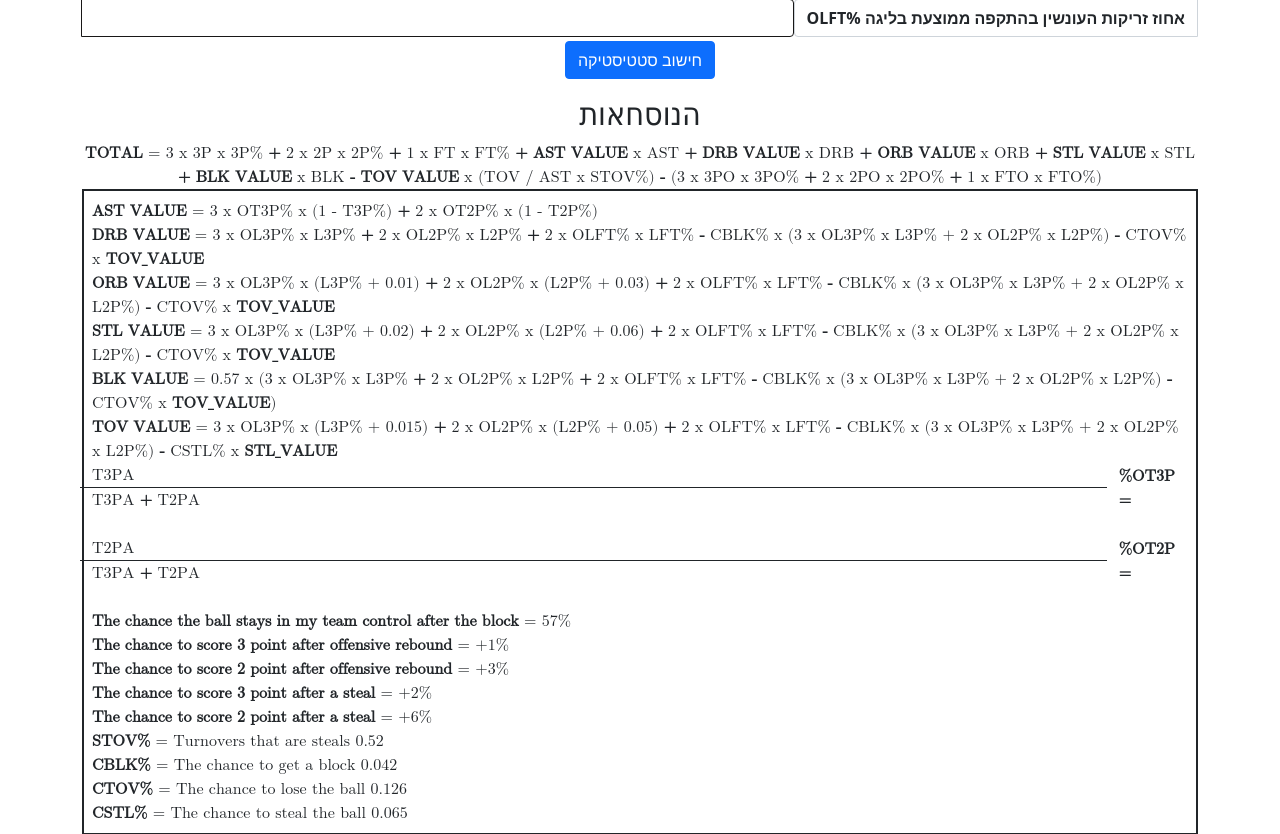
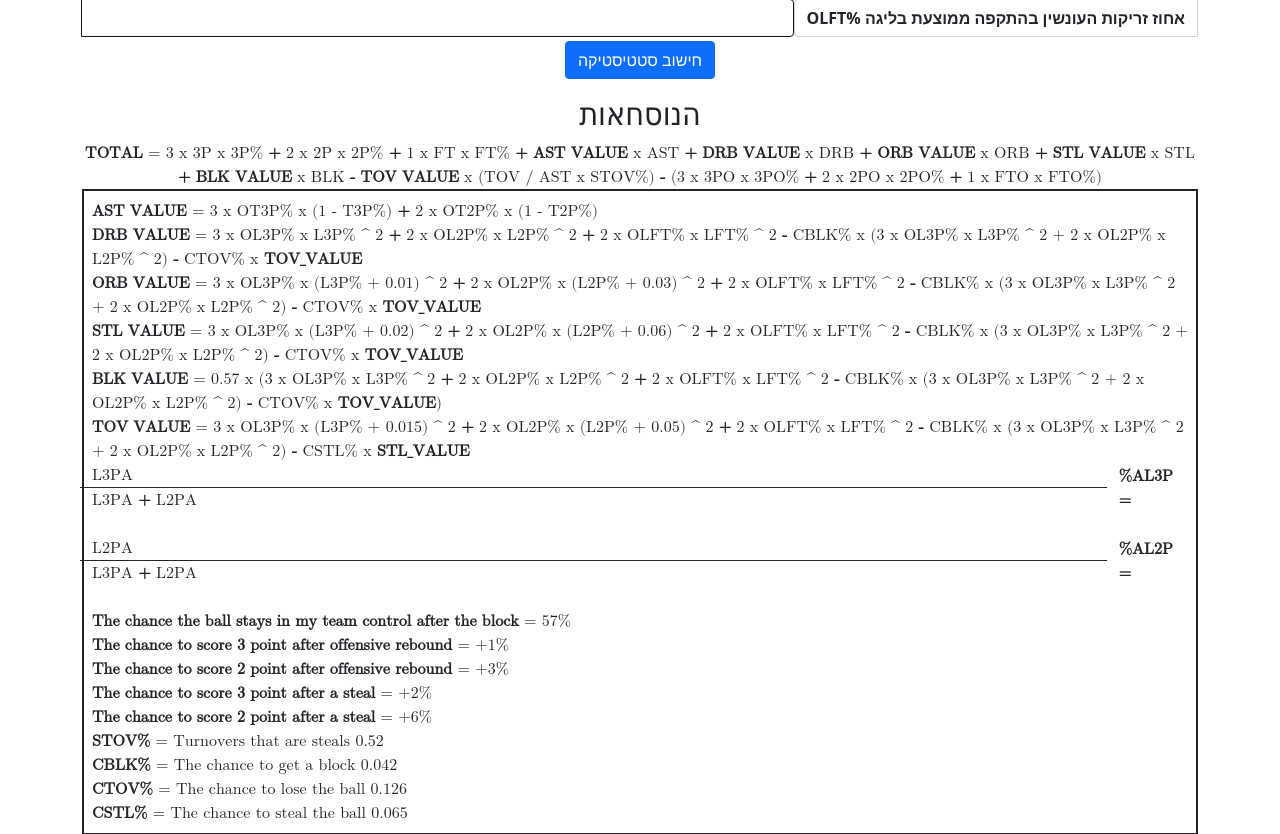
Before and after one commit to d4nieldev/basketball-stats, a Flask app: template templates/basketball_stats.html in a window 1280 px wide. Shown: the part 917-1751 px from the top of the page. Run offline with Flask 2, Linux system fonts and the light colour scheme; the template is opened without the code that fills it, so the values that code supplies are empty.

Commit message:
interface changes

```diff
--- a/templates/basketball_stats.html
+++ b/templates/basketball_stats.html
@@ -184,40 +184,40 @@
                     <div class="border border-2 border-dark mb-3 text-start p-2">
                         <b>AST VALUE</b> = 3 x OT3P% x (1 - T3P%) <b>+</b> 2 x OT2P% x (1 - T2P%)
                         <br>
-                        <b>DRB VALUE</b> = 3 x OL3P% x L3P% <b>+</b> 2 x OL2P% x L2P% <b>+</b> 2 x OLFT% x LFT% <b>-</b> CBLK% x (3 x OL3P% x L3P% + 2 x OL2P% x L2P%) <b>-</b> CTOV% x <b>TOV_VALUE</b>
+                        <b>DRB VALUE</b> = 3 x OL3P% x L3P% ^ 2 <b>+</b> 2 x OL2P% x L2P% ^ 2 <b>+</b> 2 x OLFT% x LFT% ^ 2 <b>-</b> CBLK% x (3 x OL3P% x L3P% ^ 2 + 2 x OL2P% x L2P% ^ 2) <b>-</b> CTOV% x <b>TOV_VALUE</b>
                         <br>
-                        <b>ORB VALUE</b> = 3 x OL3P% x (L3P% + 0.01) <b>+</b> 2 x OL2P% x (L2P% + 0.03) <b>+</b> 2 x OLFT% x LFT% <b>-</b> CBLK% x (3 x OL3P% x L3P% + 2 x OL2P% x L2P%) <b>-</b> CTOV% x <b>TOV_VALUE</b>
+                        <b>ORB VALUE</b> = 3 x OL3P% x (L3P% + 0.01) ^ 2 <b>+</b> 2 x OL2P% x (L2P% + 0.03) ^ 2 <b>+</b> 2 x OLFT% x LFT% ^ 2 <b>-</b> CBLK% x (3 x OL3P% x L3P% ^ 2 + 2 x OL2P% x L2P% ^ 2) <b>-</b> CTOV% x <b>TOV_VALUE</b>
                         <br>
-                        <b>STL VALUE</b> = 3 x OL3P% x (L3P% + 0.02) <b>+</b> 2 x OL2P% x (L2P% + 0.06) <b>+</b> 2 x OLFT% x LFT% <b>-</b> CBLK% x (3 x OL3P% x L3P% + 2 x OL2P% x L2P%) <b>-</b> CTOV% x <b>TOV_VALUE</b>
+                        <b>STL VALUE</b> = 3 x OL3P% x (L3P% + 0.02) ^ 2 <b>+</b> 2 x OL2P% x (L2P% + 0.06) ^ 2 <b>+</b> 2 x OLFT% x LFT% ^ 2 <b>-</b> CBLK% x (3 x OL3P% x L3P% ^ 2 + 2 x OL2P% x L2P% ^ 2) <b>-</b> CTOV% x <b>TOV_VALUE</b>
                         <br>
-                        <b>BLK VALUE</b> = <span title="The chance the ball stays in my team control after the block">0.57</span> x (3 x OL3P% x L3P% <b>+</b> 2 x OL2P% x L2P% <b>+</b> 2 x OLFT% x LFT% <b>-</b> CBLK% x (3 x OL3P% x L3P% + 2 x OL2P% x L2P%) <b>-</b> CTOV% x <b>TOV_VALUE</b>)
+                        <b>BLK VALUE</b> = <span title="The chance the ball stays in my team control after the block">0.57</span> x (3 x OL3P% x L3P% ^ 2 <b>+</b> 2 x OL2P% x L2P% ^ 2 <b>+</b> 2 x OLFT% x LFT% ^ 2 <b>-</b> CBLK% x (3 x OL3P% x L3P% ^ 2 + 2 x OL2P% x L2P% ^ 2) <b>-</b> CTOV% x <b>TOV_VALUE</b>)
                         <br>
-                        <b>TOV VALUE</b> = 3 x OL3P% x (L3P% + 0.015) <b>+</b> 2 x OL2P% x (L2P% + 0.05) <b>+</b> 2 x OLFT% x LFT% <b>-</b> CBLK% x (3 x OL3P% x L3P% + 2 x OL2P% x L2P%) <b>-</b> CSTL% x <b>STL_VALUE</b>
+                        <b>TOV VALUE</b> = 3 x OL3P% x (L3P% + 0.015) ^ 2 <b>+</b> 2 x OL2P% x (L2P% + 0.05) ^ 2 <b>+</b> 2 x OLFT% x LFT% ^ 2 <b>-</b> CBLK% x (3 x OL3P% x L3P% ^ 2 + 2 x OL2P% x L2P% ^ 2) <b>-</b> CSTL% x <b>STL_VALUE</b>
                         <br>
 
                         <div class="row">
-                            <div class="col-1 my-auto fw-bold">OT3P% =</div>
+                            <div class="col-1 my-auto fw-bold">AL3P% =</div>
                             <div class="col">
                                 <div class="row">
-                                    <div class="col">T3PA</div>
+                                    <div class="col">L3PA</div>
                                 </div>
                                 <div class="row">
                                     <div class="col border-bottom border-1 border-dark"></div>
                                 </div>
-                                <div class="row"><div class="col">T3PA <b>+</b> T2PA</div></div>
+                                <div class="row"><div class="col">L3PA <b>+</b> L2PA</div></div>
                             </div>
                         </div>
                         <br>
                         <div class="row">
-                            <div class="col-1 my-auto fw-bold">OT2P% =</div>
+                            <div class="col-1 my-auto fw-bold">AL2P% =</div>
                             <div class="col">
                                 <div class="row">
-                                    <div class="col">T2PA</div>
+                                    <div class="col">L2PA</div>
                                 </div>
                                 <div class="row">
                                     <div class="col border-bottom border-1 border-dark"></div>
                                 </div>
-                                <div class="row"><div class="col">T3PA <b>+</b> T2PA</div></div>
+                                <div class="row"><div class="col">L3PA <b>+</b> L2PA</div></div>
                             </div>
                         </div>
                         <br>
```
